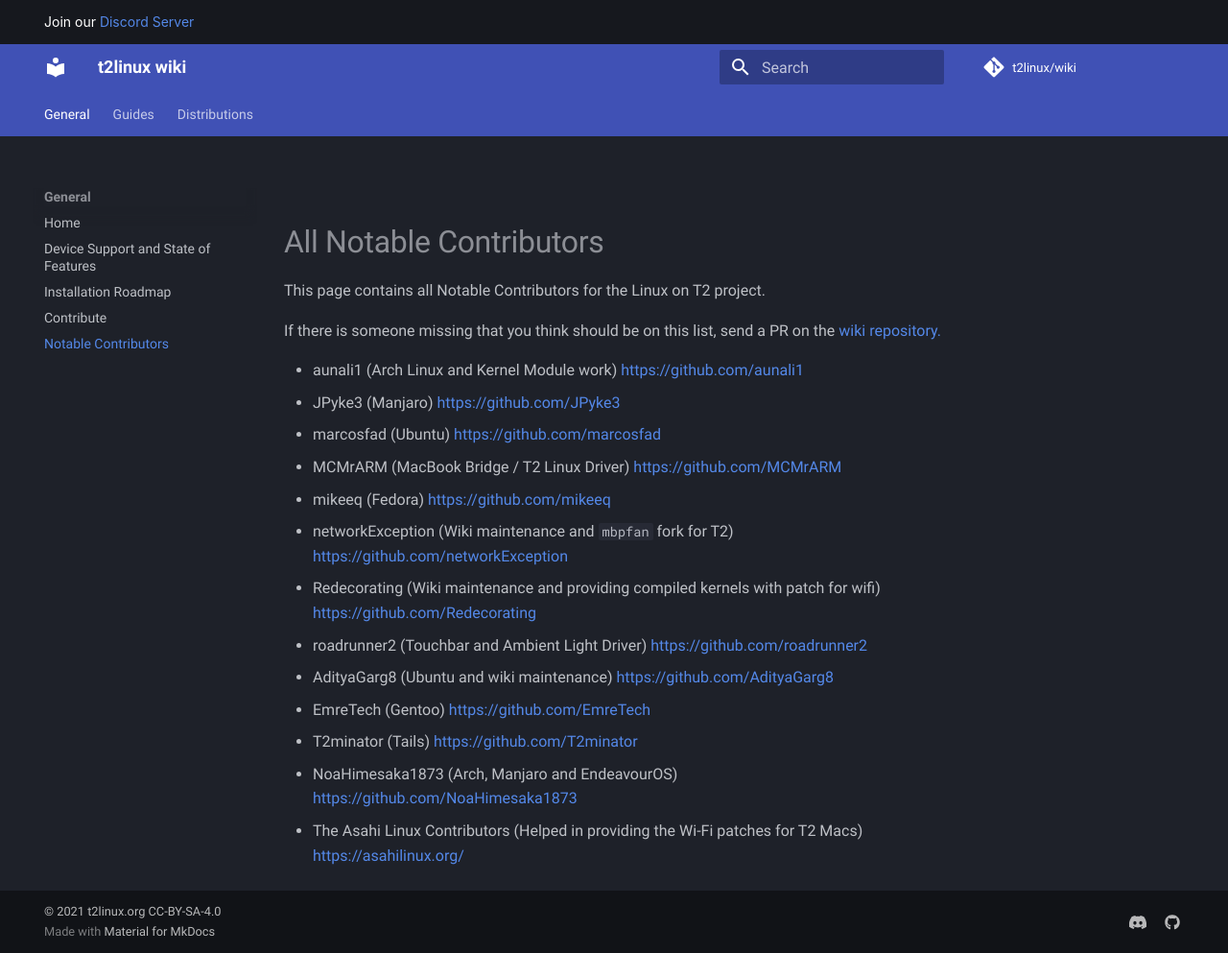
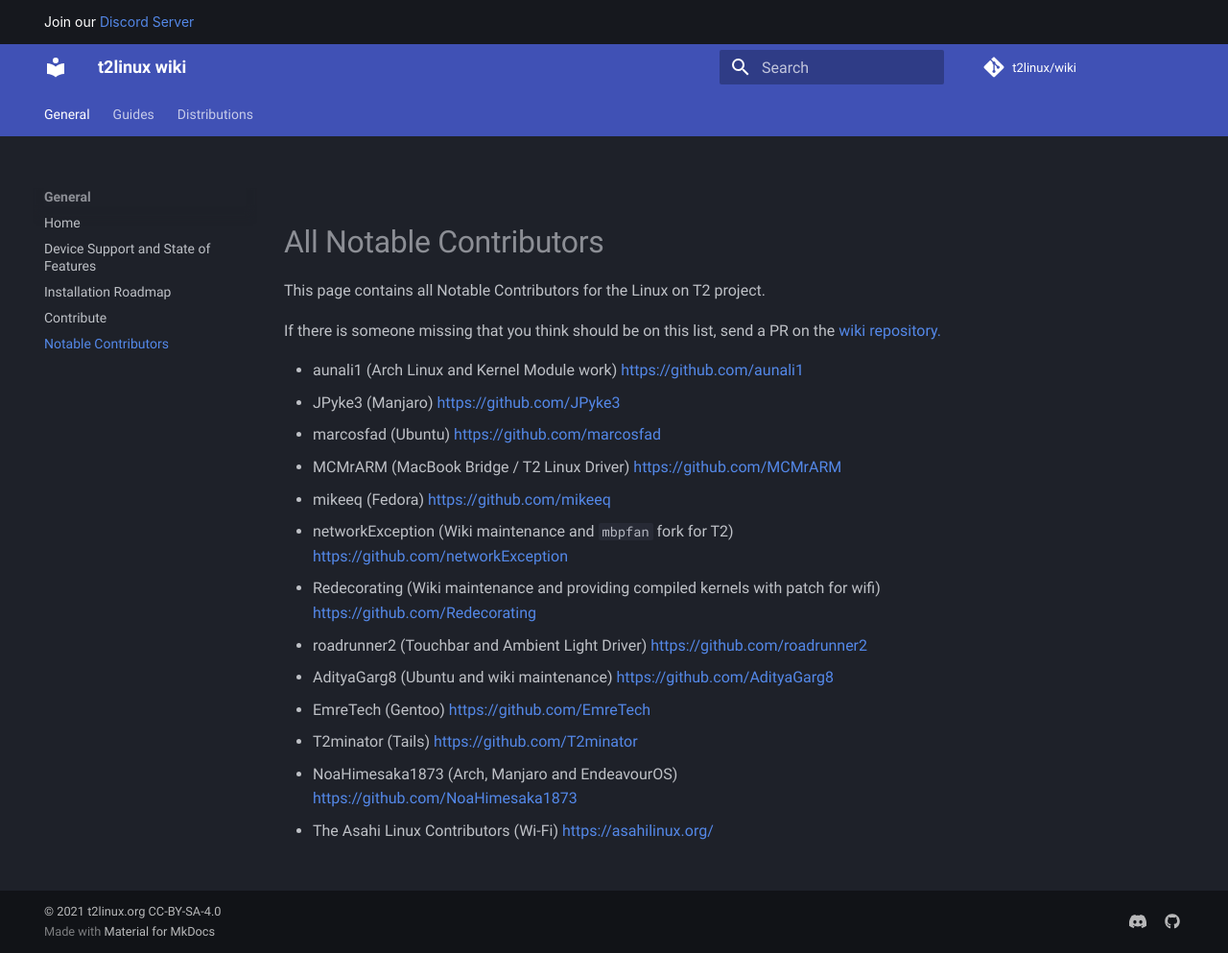
Before and after one commit to t2linux/wiki, an MkDocs documentation site: the page built from docs/notable-contributors.md, in a window 1280 px wide and 993 px high. Shown: the whole window at 96% size. Built offline with MkDocs 1.6.1 and Material for MkDocs 9.7.7, drawn with Linux system fonts in a browser that asks for light colours; comment, search, counter and statistics services are not loaded.

Commit message:
Update notable-contributors.md

```diff
--- a/docs/notable-contributors.md
+++ b/docs/notable-contributors.md
@@ -16,4 +16,4 @@ If there is someone missing that you think should be on this list, send a PR on
 - EmreTech (Gentoo) [https://github.com/EmreTech](https://github.com/EmreTech)
 - T2minator (Tails) [https://github.com/T2minator](https://github.com/T2minator)
 - NoaHimesaka1873 (Arch, Manjaro and EndeavourOS) [https://github.com/NoaHimesaka1873](https://github.com/NoaHimesaka1873)
-- The Asahi Linux Contributors (Helped in providing the Wi-Fi patches for T2 Macs) [https://asahilinux.org/](https://asahilinux.org/)
+- The Asahi Linux Contributors (Wi-Fi) [https://asahilinux.org/](https://asahilinux.org/)
```
